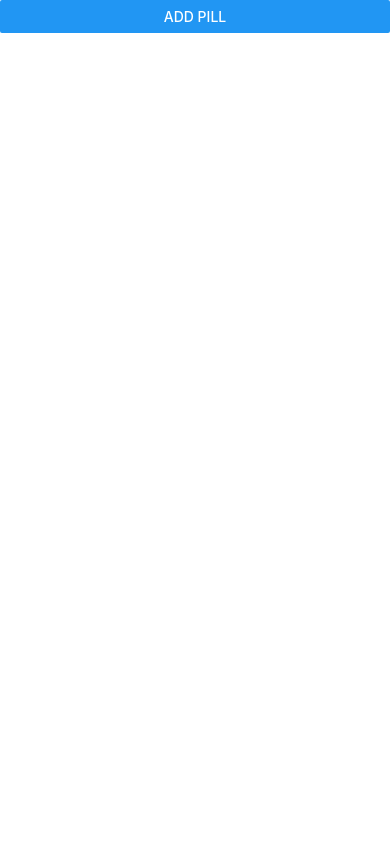
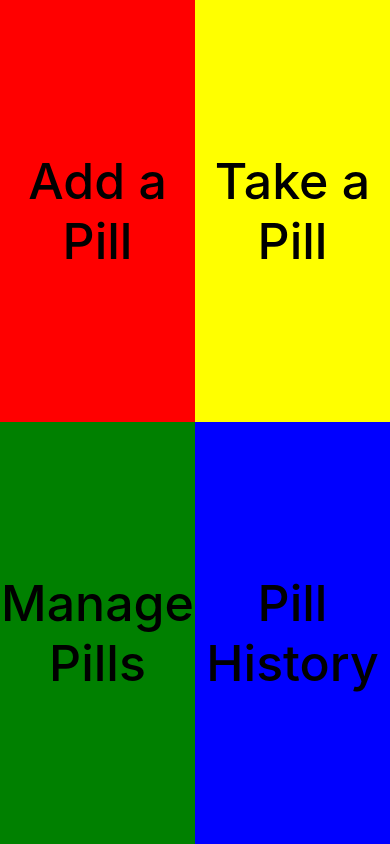
Before and after one commit to MrMicrowaveOven/chill-pill, a React Native app: screen / in a window 390 px wide. Built offline with nearby package versions, Linux system fonts and the light colour scheme.

Commit message:
Complete interface redesign.  Now using boxes

```diff
--- a/App.tsx
+++ b/App.tsx
@@ -12,9 +12,14 @@ import {
   SafeAreaView,
   StyleSheet,
   Text,
+  TouchableHighlight,
   View,
 } from 'react-native';
 import PillAdder from './components/PillAdder'
+import PillTaker from './components/PillTaker'
+import PillManager from './components/PillManager'
+import PillHistory from './components/PillHistory'
+import PillModal from './components/PillModal';
 // import { MMKVLoader, useMMKVStorage } from 'react-native-mmkv-storage';
 // const storage = new MMKVLoader().initialize();
 
@@ -28,10 +33,19 @@ type Pill = {
   unit: string;
 }
 
+type PillSwallow = {
+  pill: Pill,
+  date: Date;
+}
+
 function App(): React.JSX.Element {
   // const [pills, setPills] = useMMKVStorage<Pill[]>('pills', storage, [])
   const [pills, setPills] = useState<Pill[]>([])
   const [pillAdderOpen, setPillAdderOpen] = useState(false)
+  const [pillManagerOpen, setPillManagerOpen] = useState(false)
+  const [pillTakerOpen, setPillTakerOpen] = useState(false)
+  const [pillHistoryOpen, setPillHistoryOpen] = useState(false)
+  const [pillHistory, setPillHistory] = useState<PillSwallow[]>([])
 
   const addPill = (name: string, dosage : number, unit : string) => {
     const pill = {
@@ -42,22 +56,33 @@ function App(): React.JSX.Element {
     const oldPills = pills
     const newPills = oldPills.concat([pill])
     setPills(newPills)
+    setPillAdderOpen(false)
   }
 
   return (
     <SafeAreaView style={styles.app}>
-      <Button title="Add Pill" onPress={() => setPillAdderOpen(!pillAdderOpen)}>
-      </Button>
-      <View style={styles.pillHistory}>
-        {pills.map((pill) => {
-          return <Text>{pill.name}, {pill.dosage}, {pill.unit}</Text>
-        })}
-      </View>
-      <PillAdder
-        isVisible={pillAdderOpen}
-        addPill={(name: string, dosage: number, unit: string) => addPill(name, dosage, unit)}
-        closeWindow={() => setPillAdderOpen(false)}
-      />
+      <TouchableHighlight style={[styles.box, styles.one]} onPress={() => setPillAdderOpen(true)}><Text style={styles.boxText}>Add a Pill</Text></TouchableHighlight>
+      <TouchableHighlight style={[styles.box, styles.two]} onPress={() => setPillTakerOpen(true)}><Text style={styles.boxText}>Take a Pill</Text></TouchableHighlight>
+      <TouchableHighlight style={[styles.box, styles.three]} onPress={() => setPillManagerOpen(true)}><Text style={styles.boxText}>Manage Pills</Text></TouchableHighlight>
+      <TouchableHighlight style={[styles.box, styles.four]} onPress={() => setPillHistoryOpen(true)}><Text style={styles.boxText}>Pill History</Text></TouchableHighlight>
+      <PillModal isVisible={pillAdderOpen} closeWindow={() => setPillAdderOpen(false)} name={"Add a Pill"}>
+        <PillAdder
+          addPill={(name: string, dosage: number, unit: string) => addPill(name, dosage, unit)}
+        />
+      </PillModal>
+      <PillModal isVisible={pillTakerOpen} closeWindow={() => setPillTakerOpen(false)} name={"Take a Pill"}>
+        <PillTaker
+        />
+      </PillModal>
+      <PillModal isVisible={pillManagerOpen} closeWindow={() => setPillManagerOpen(false)} name={"Manage Pills"}>
+        <PillManager
+          pills={pills}
+        />
+      </PillModal>
+      <PillModal isVisible={pillHistoryOpen} closeWindow={() => setPillHistoryOpen(false)} name={"Pill History"}>
+        <PillHistory
+        />
+      </PillModal>
     </SafeAreaView>
   );
 }
@@ -67,8 +92,40 @@ const styles = StyleSheet.create({
     width: "100%",
     height: "100%"
   },
-  pillHistory: {
-
+  box: {
+    position: "absolute",
+    width: "50%",
+    height: "50%",
+    display: "flex",
+    justifyContent: "center",
+    alignItems: "center",
+  },
+  boxText: {
+    color: "black",
+    fontSize: 50,
+    fontWeight: "500",
+    textAlign: 'center',
+    zIndex: -1,
+  },
+  one: {
+    left: 0,
+    top: 0,
+    backgroundColor: "red"
+  },
+  two: {
+    right: 0,
+    top: 0,
+    backgroundColor: "yellow"
+  },
+  three: {
+    left: 0,
+    bottom: 0,
+    backgroundColor: "green"
+  },
+  four: {
+    right: 0,
+    bottom: 0,
+    backgroundColor: "blue"
   }
 });
 
--- a/components/PillAdder.tsx
+++ b/components/PillAdder.tsx
@@ -3,74 +3,41 @@ import { Button, Modal, StyleSheet, Text, TextInput, TouchableWithoutFeedback, V
 import type {PropsWithChildren} from 'react';
 
 type PillAdderProps = PropsWithChildren<{
-    isVisible: boolean;
     addPill: Function;
-    closeWindow: Function;
   }>;
 
-const PillAdder = ({isVisible, addPill, closeWindow}: PillAdderProps) => {
+const PillAdder = ({addPill}: PillAdderProps) => {
     const [name, setName] = useState("")
     const [dosage, setDosage] = useState(0)
     const [unit, setUnit] = useState("mg")
     return (
-        <Modal visible={isVisible} animationType="slide" transparent={true}>
-            <View style={styles.modal}>
-                <View style={styles.window}>
-                    <TouchableWithoutFeedback onPress={() => closeWindow()}>
-                        <View style={styles.exitButton}>
-                            <Text style={styles.exitButtonText}>X</Text>
-                        </View>
-                    </TouchableWithoutFeedback>
+        <View>
             <View style={styles.addPillForm}>
                 <View style={styles.input}>
                     <Text style={styles.inputLabel}>Name of Medication</Text>
+                    <View style={styles.inputTextBorder}>
                         <TextInput style={styles.inputText} onChangeText={(name) => setName(name)}></TextInput>
+                    </View>
                 </View>
                 <View style={styles.input}>
                     <Text style={styles.inputLabel}>Dosage</Text>
+                    <View style={styles.inputTextBorder}>
                         <TextInput style={styles.inputText} onChangeText={(dosage) => setDosage(parseFloat(dosage))} keyboardType='numeric'></TextInput>
+                    </View>
                 </View>
                 <View style={styles.input}>
                     <Text style={styles.inputLabel}>Unit</Text>
-                            <Text>mg</Text>
+                    <Text style={styles.inputText}>mg</Text>
                 </View>
             </View>
             <View style={styles.addPillButton}>
                 <Button title="Add Pill" onPress={() => addPill(name, dosage, unit)}></Button>
             </View>
         </View>
-            </View>
-
-        </Modal>
     )
 }
 
 const styles = StyleSheet.create({
-    modal: {
-        width: "100%",
-        height: "100%",
-        display: "flex",
-        justifyContent: "center",
-        alignItems: "center"
-    },
-    window: {
-        width: "80%",
-        height: "80%",
-        borderColor: "black",
-        borderWidth: 3,
-        borderStyle: "solid",
-        justifyContent: "center",
-        alignItems: "center"
-    },
-    exitButton: {
-        position: "absolute",
-        top: 0,
-        right: 5
-    },
-    exitButtonText: {
-        fontSize: 30,
-        fontWeight: "900"
-    },
     addPillForm: {
         width: "80%",
         height: "80%",
@@ -79,10 +46,16 @@ const styles = StyleSheet.create({
 
     },
     inputLabel: {
-        color: "black"
+        color: "black",
+        fontSize: 30,
     },
     inputText: {
-
+        fontSize: 30,
+    },
+    inputTextBorder: {
+        borderColor: "black",
+        borderWidth: 1,
+        borderStyle: "solid",
     },
     addPillButton: {
         position: "absolute",
@@ -92,7 +65,6 @@ const styles = StyleSheet.create({
         width: "100%",
         justifyContent: "center",
         alignItems: "center",
-
     }
 })
 
--- /dev/null
+++ b/components/PillHistory.tsx
@@ -0,0 +1,19 @@
+import React, { useState } from "react";
+import { Button, Modal, StyleSheet, Text, TextInput, TouchableWithoutFeedback, View } from "react-native";
+import type {PropsWithChildren} from 'react';
+
+type PillHistoryProps = PropsWithChildren<{
+  }>;
+
+const PillHistory = ({}: PillHistoryProps) => {
+    return (
+        <View>
+        </View>
+    )
+}
+
+const styles = StyleSheet.create({
+
+})
+
+export default PillHistory
--- /dev/null
+++ b/components/PillManager.tsx
@@ -0,0 +1,42 @@
+import React, { useState } from "react";
+import { Button, Modal, ScrollView, StyleSheet, Text, TextInput, TouchableWithoutFeedback, View } from "react-native";
+import type {PropsWithChildren} from 'react';
+
+type Pill = {
+    name: string;
+    dosage: number;
+    unit: string;
+}
+
+type PillManagerProps = PropsWithChildren<{
+    pills: Pill[];
+  }>;
+
+const PillManager = ({pills}: PillManagerProps) => {
+    console.log(pills)
+    return (
+        <View style={styles.window}>
+            <ScrollView>
+                {pills.map((pill, index) => {
+                    return(<Text style={styles.pill}>{pill.name}: {pill.dosage}{pill.unit}</Text>)
+                })}
+            </ScrollView>
+        </View>
+    )
+}
+
+const styles = StyleSheet.create({
+    window: {
+        width: "80%",
+        height: "80%",
+        display: "flex",
+        justifyContent: "center",
+        alignItems: "center"
+    },
+    pill: {
+        color: "black",
+        fontSize: 30,
+    }
+})
+
+export default PillManager
--- /dev/null
+++ b/components/PillModal.tsx
@@ -0,0 +1,69 @@
+import React, { useState } from "react";
+import { Button, Modal, StyleSheet, Text, TextInput, TouchableWithoutFeedback, View } from "react-native";
+import type {PropsWithChildren} from 'react';
+
+type PillModalProps = PropsWithChildren<{
+    isVisible: boolean;
+    closeWindow: Function;
+    name: string;
+  }>;
+
+const PillModal = ({isVisible, closeWindow, name, children}: PillModalProps) => {
+    return (
+        <Modal visible={isVisible} animationType="slide" transparent={true}>
+            <View style={styles.modal}>
+                <View style={styles.window}>
+                    <TouchableWithoutFeedback onPress={() => closeWindow()}>
+                        <View style={styles.exitButton}>
+                            <Text style={styles.exitButtonText}>X</Text>
+                        </View>
+                    </TouchableWithoutFeedback>
+                    <Text style={styles.title}>{name}</Text>
+                    <View style={styles.children}>
+                        {children}
+                    </View>
+                </View>
+            </View>
+        </Modal>
+    )
+}
+
+const styles = StyleSheet.create({
+    modal: {
+        width: "100%",
+        height: "100%",
+        display: "flex",
+        justifyContent: "center",
+        alignItems: "center"
+    },
+    window: {
+        width: "100%",
+        height: "100%",
+        justifyContent: "center",
+        alignItems: "center",
+        backgroundColor: "lightgray"
+    },
+    exitButton: {
+        position: "absolute",
+        top: 0,
+        right: 5
+    },
+    exitButtonText: {
+        fontSize: 30,
+        fontWeight: "900"
+    },
+    title: {
+        position: "absolute",
+        top: 20,
+        fontSize: 50,
+        color: "black",
+        marginBottom: 20,
+    },
+    children: {
+        display: "flex",
+        justifyContent: "center",
+        alignItems: "center"
+    }
+})
+
+export default PillModal
--- /dev/null
+++ b/components/PillTaker.tsx
@@ -0,0 +1,18 @@
+import React, { useState } from "react";
+import { Button, Modal, StyleSheet, Text, TextInput, TouchableWithoutFeedback, View } from "react-native";
+import type {PropsWithChildren} from 'react';
+
+type PillTakerProps = PropsWithChildren<{
+  }>;
+
+const PillTaker = ({}: PillTakerProps) => {
+    return (
+        <View>
+        </View>
+    )
+}
+
+const styles = StyleSheet.create({
+})
+
+export default PillTaker
```
Lines whose indentation alone changed are shown as unchanged.
